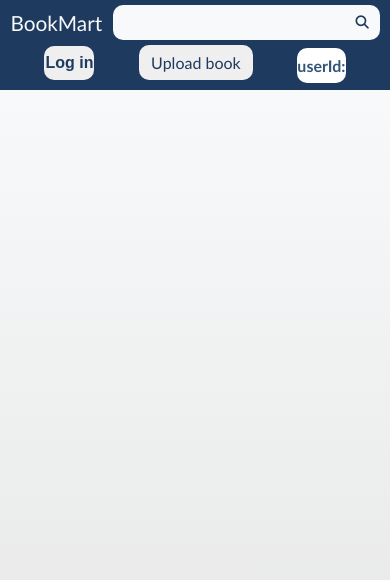
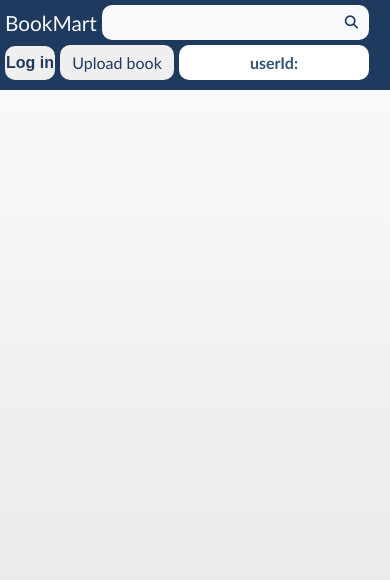
Before and after one commit to Harshad143t/BOOK-SELLING-APP, a plain HTML site: page home.html in a window 390 px wide. Drawn offline with Linux system fonts and the light colour scheme.

Commit message:
Update style.css

```diff
--- a/style.css
+++ b/style.css
@@ -652,9 +652,9 @@
   }
 
   #nav {
-    height: 80px;
+    height: auto;
     width: auto;
-    justify-content: space-evenly;
+    justify-content: left;
     padding: 5px;
   }
 
@@ -757,7 +757,7 @@
 
   #loggeduser {
     font-size: 16px;
-    margin-top: 5px;
+    width: 50%;
   }
   #log{
    display: flex;
```
